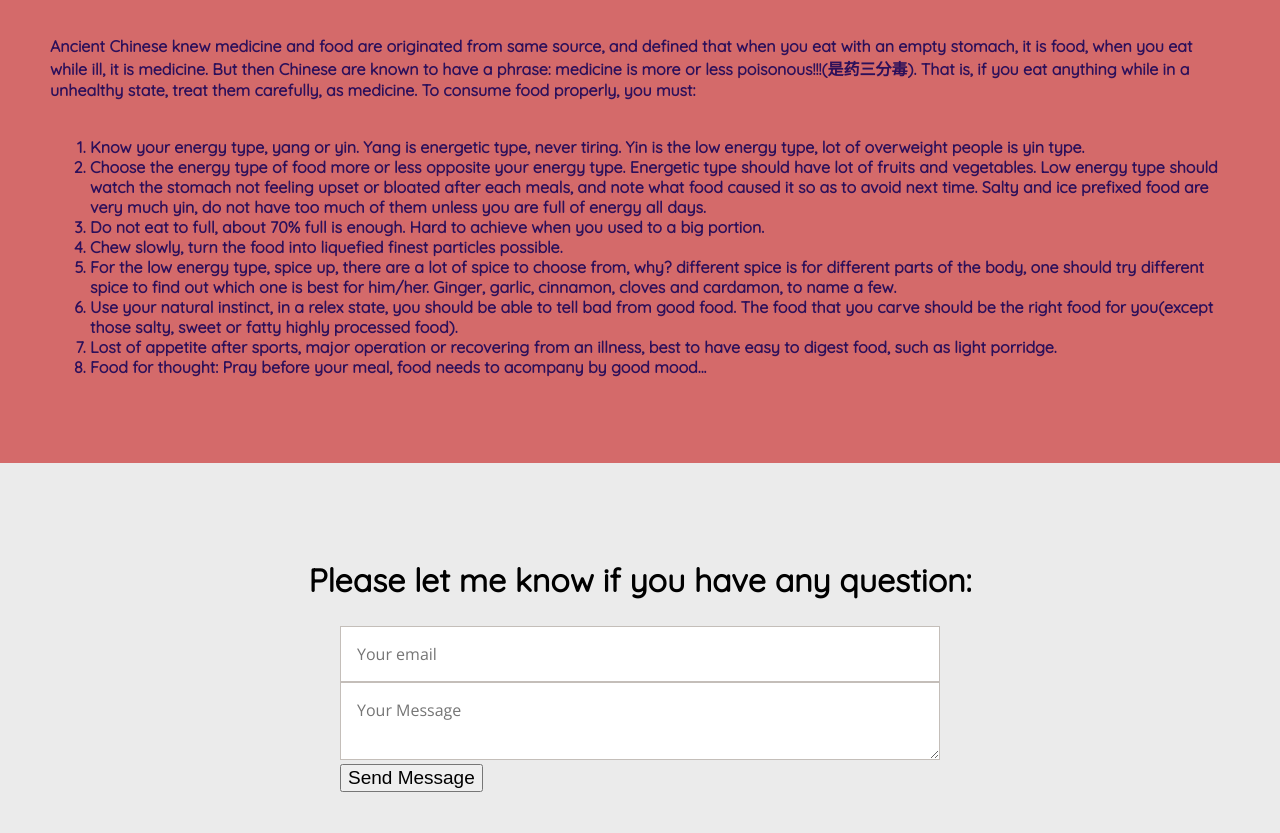
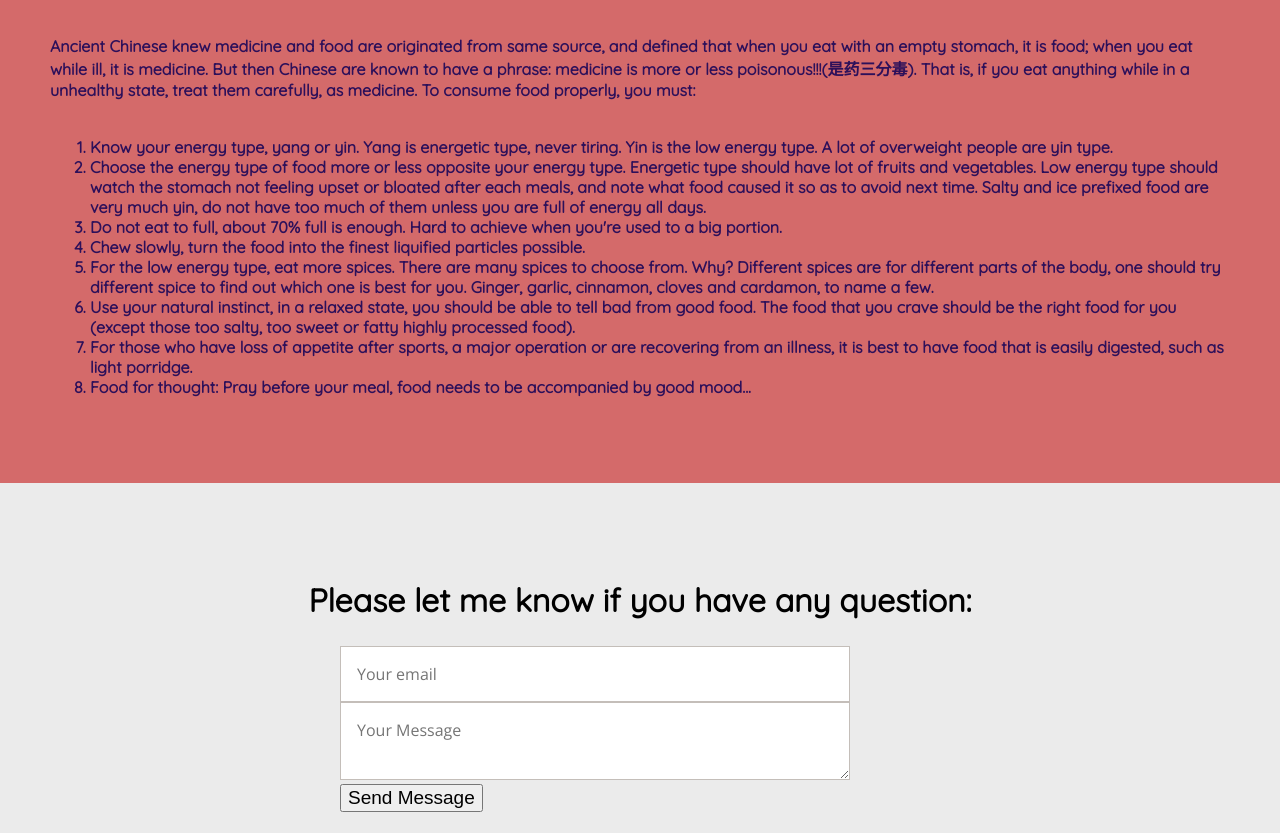
Before and after one commit to mejunchen/EnergiesThatHeal, a plain HTML site: page index.html in a window 1280 px wide. Shown: the part 6520-7353 px from the top of the page. Drawn offline with nearby package versions, Linux system fonts and the light colour scheme.

Commit message:
prove read, fix email form width, add noscript

```diff
--- a/css/styles.css
+++ b/css/styles.css
@@ -61,6 +61,20 @@ header nav li {
 	margin: 0 15px;
 }
 
+form {
+	width: 600px;
+}
+input, textarea {
+	font-family: 'Open Sans', sans-serif;
+	font-size: 1em;
+	color: #666260;
+	border: 1px solid #c4beb9;
+	background: #fff;
+	padding: 1em;
+	transition: all 0.3s ease-in-out;
+	width: 85%;
+}
+
 /* iphone screen size */
 @media (max-width: 414px ) {
 	header nav li {
@@ -72,6 +86,9 @@ header nav li {
 }
 
 @media (max-width: 550px){
+	form {
+	  width: 400px;
+  }
 	p {
 		font-size: 10px;
 	}
@@ -79,6 +96,9 @@ header nav li {
 
 /* ipad screen size*/
 @media (max-width: 768px) {
+	form {
+	  width: 550px;
+  }
 	header {
 		padding: 10px 50px;
 		margin-bottom: 15px;
@@ -224,7 +244,7 @@ a:hover {
 
 .flexItem1:hover {
 	box-shadow: 0px 10px 50px rgba(0,0,0,0.20);
-	transform: scale(1.5);
+	transform: scale(1.1);
 }
 
 /* img {
@@ -414,17 +434,3 @@ button:hover {
 	width: 100%;
 	background-color:#aa8c8c;;
   }
-
-  form {
-	  width: 600px;
-  }
-  input, textarea {
-    font-family: 'Open Sans', sans-serif;
-    font-size: 1em;
-    color: #666260;
-    border: 1px solid #c4beb9;
-    background: #fff;
-    padding: 1em;
-    transition: all 0.3s ease-in-out;
-    width: 100%;
-}
--- a/index.html
+++ b/index.html
@@ -206,33 +206,33 @@
         </div>
       </div>
       <div id="currentSeason">
-
+        <noscript style="color: red">Please enable Javascript in the browser to see the contents!</noscript>
       </div>
 
     </section>
 
     <section id="food" style="background-color : #D46A6A; color: rgb(45, 16, 90)">
       <h1>Food === Medicine?</h1>
-      <h4>Ancient Chinese knew medicine and food are originated from same source, and defined that when you eat with an empty stomach, it is food,
+      <h4>Ancient Chinese knew medicine and food are originated from same source, and defined that when you eat with an empty stomach, it is food;
         when you eat while ill, it is medicine. But then Chinese are known to have a phrase:
           medicine is more or less poisonous!!!(是药三分毒). That is, if you eat anything while in a unhealthy state, treat them carefully,
           as medicine. To consume food properly, you must:
       </h4>
       <ol>
         <strong>
-          <li>Know your energy type, yang or yin. Yang is energetic type, never tiring. Yin is the low energy type, lot of overweight people is yin type.</li>
+          <li>Know your energy type, yang or yin. Yang is energetic type, never tiring. Yin is the low energy type. A lot of overweight people are yin type.</li>
           <li>Choose the energy type of food more or less opposite your energy type. Energetic type should have lot of fruits and vegetables.
             Low energy type should watch the stomach not feeling upset or bloated after each meals, and note what food caused it so as to avoid next time.
             Salty and ice prefixed food are very much yin, do not have too much of them unless you are full of energy all days. </li>
-          <li>Do not eat to full, about 70% full is enough. Hard to achieve when you used to a big portion. </li>
-          <li>Chew slowly, turn the food into liquefied finest particles possible.</li>
-          <li>For the low energy type, spice up, there are a lot of spice to choose from, why? different spice is for different parts of the body,
-            one should try different spice to find out which one is best for him/her.  Ginger, garlic, cinnamon, cloves and cardamon, to name a few.</li>
-          <li>Use your natural instinct, in a relex state, you should be able to tell bad from good food. The food that you carve should be
-            the right food for you(except those salty, sweet or fatty highly processed food).
+          <li>Do not eat to full, about 70% full is enough. Hard to achieve when you're used to a big portion. </li>
+          <li>Chew slowly, turn the food into the finest liquified particles possible.</li>
+          <li>For the low energy type, eat more spices. There are many spices to choose from. Why? Different spices are for different parts of the body,
+            one should try different spice to find out which one is best for you.  Ginger, garlic, cinnamon, cloves and cardamon, to name a few.</li>
+          <li>Use your natural instinct, in a relaxed state, you should be able to tell bad from good food. The food that you crave should be
+            the right food for you (except those too salty, too sweet or fatty highly processed food).
           </li>
-          <li>Lost of appetite after sports, major operation or recovering from an illness, best to have easy to digest food, such as light porridge.</li>
-          <li>Food for thought: Pray before your meal, food needs to acompany by good mood...</li>
+          <li>For those who have loss of appetite after sports, a major operation or are recovering from an illness, it is best to have food that is easily digested, such as light porridge.</li>
+          <li>Food for thought: Pray before your meal, food needs to be accompanied by good mood...</li>
         </strong>
       </ol>
     </section>
```
